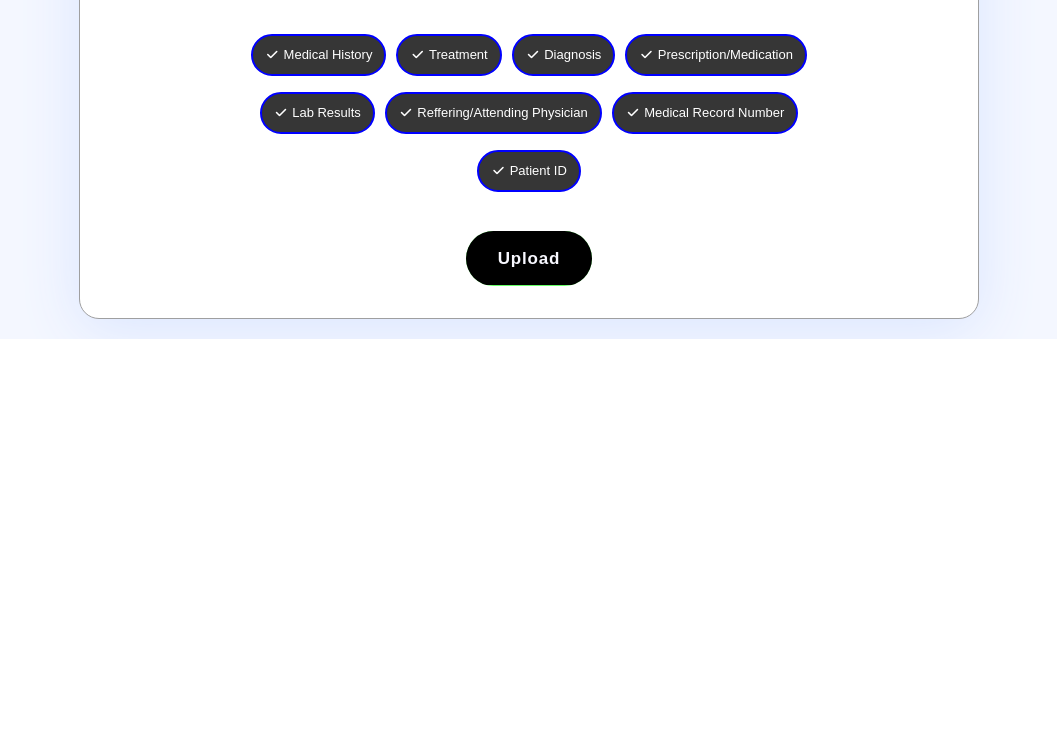
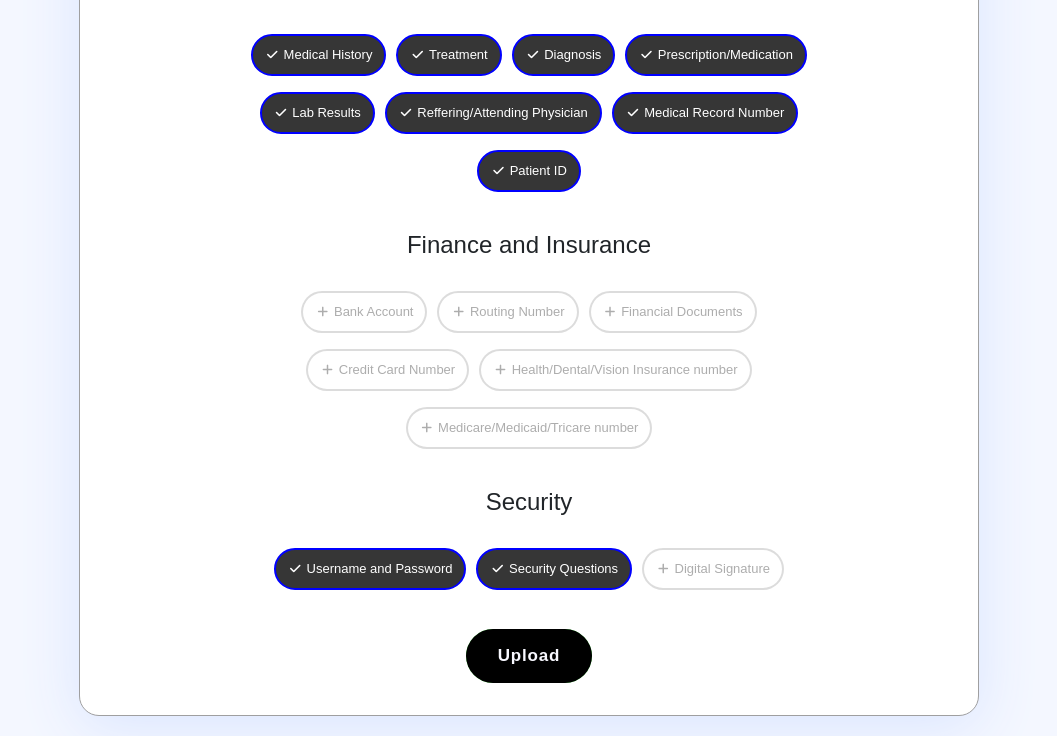
Before and after one commit to Nquartey17/DataPrivacyScanner, a Flask app: page / in a window 1280 px wide. Shown: the part 622-1358 px from the top of the page, without its empty margins (111-1168 px from the left). Before the commit the page ends 961 px from the top, so only its background shows below. Run offline with Flask 3, Linux system fonts and the light colour scheme; some libraries are stand-ins or nearby versions.

Commit message:
Added finance, insurance, and security selections. Adding a custom text input section next before continuing with plotly

```diff
--- a/app.py
+++ b/app.py
@@ -1,7 +1,6 @@
 from flask import Flask, request, render_template
 from scanner import text_scan, keyword_finder
 from conversion import extract_text
-from dashboard import init_dashboard
 
 #Changing PII_KEYWORDS to dictionary for multiple terms
 #Idea: Add an option to type custom keywords
@@ -14,7 +13,7 @@ PII_KEYWORDS = {
     "sid": ["state id", "identification card", "SID"],
     "a_num": ["alien registration number", "A-number", "USCIS"],
     "passport": ["passport", "passport number"],
-    "mid": ["dod"]
+    "mid": ["dod", "military"]
 }
 
 PHI_KEYWORDS = {
@@ -28,14 +27,27 @@ PHI_KEYWORDS = {
     "pid": ["pid", "patient id", "pt id", "ptid", "patient number"]
 }
 
+FINANCE_HDV = {
+    "bnk":["ABA", "bank account", "bank account number", "checking", "savings"],
+    "routing":["routing", "RTN", "sort code"],
+    "fncl":["IRA", "stock", "roth", "investment", "retirement"],
+    "crdt":["credit card", "debit card", "credit"],
+    "hdv":["insurance", "policy number", "member id", "group number", "group id", "plan number"],
+    "mcd": ["medicare", "medicaid", "tricare"]
+}
+
+SECURITY = {
+    "user": ["user id", "username", "password", "pwd", "user", "login", "log in"],
+    "sq": ["security question", "answer"],
+    "dsig": ["digital signature", "electronically signed"]
+}
+
 def keyword_addition(list_name, keyword_list, all_keywords):
     for selection in list_name:
         if selection in keyword_list:
             all_keywords.extend(keyword_list[selection])
 
 app = Flask(__name__)
-
-init_dashboard(app)
 
 @app.route("/")
 def home():
@@ -54,10 +66,14 @@ def upload_file():
         results = text_scan(content)
         pii_selections = request.form.getlist("pii_dropdown")
         phi_selections = request.form.getlist("phi_dropdown")
+        finance_hdv = request.form.getlist("finance_hdv")
+        security = request.form.getlist("security")
         all_keywords = default_keywords.copy()
 
         keyword_addition(pii_selections, PII_KEYWORDS, all_keywords)
         keyword_addition(phi_selections, PHI_KEYWORDS, all_keywords)
+        keyword_addition(finance_hdv, FINANCE_HDV, all_keywords)
+        keyword_addition(security, SECURITY, all_keywords)
 
         keywords = keyword_finder(content, all_keywords)
 
--- a/templates/index.html
+++ b/templates/index.html
@@ -37,6 +37,27 @@
       </ul>
     </div>
 
+    <h4>Finance and Insurance</h4>
+    <div class="container" data-control="checkbox-dropdown">
+      <ul class="ks-cboxtags">
+        <li><input type="checkbox" name="finance_hdv" id="bnk" value="bnk"><label for="bnk">Bank Account</label></li>
+        <li><input type="checkbox" name="finance_hdv" id="routing" value="routing"><label for="routing">Routing Number</label></li>
+        <li><input type="checkbox" name="finance_hdv" id="fncl" value="fncl"><label for="fncl">Financial Documents</label></li>
+        <li><input type="checkbox" name="finance_hdv" id="crdt" value="crdt"><label for="crdt">Credit Card Number</label></li>
+        <li><input type="checkbox" name="finance_hdv" id="hdv" value="hdv"><label for="hdv">Health/Dental/Vision Insurance number</label></li>
+        <li><input type="checkbox" name="finance_hdv" id="mcd" value="mcd"><label for="mcd">Medicare/Medicaid/Tricare number</label></li>
+      </ul>
+    </div>
+
+    <h4>Security</h4>
+    <div class="container" data-control="checkbox-dropdown">
+      <ul class="ks-cboxtags">
+        <li><input type="checkbox" name="security" id="user" value="user" checked><label for="user">Username and Password</label></li>
+        <li><input type="checkbox" name="security" id="sq" value="sq" checked><label for="sq">Security Questions</label></li>
+        <li><input type="checkbox" name="security" id="dsig" value="dsig"><label for="dsig">Digital Signature</label></li>
+      </ul>
+    </div>
+
     <button type="submit"><span>Upload</span></button>
 
   </form>
```
